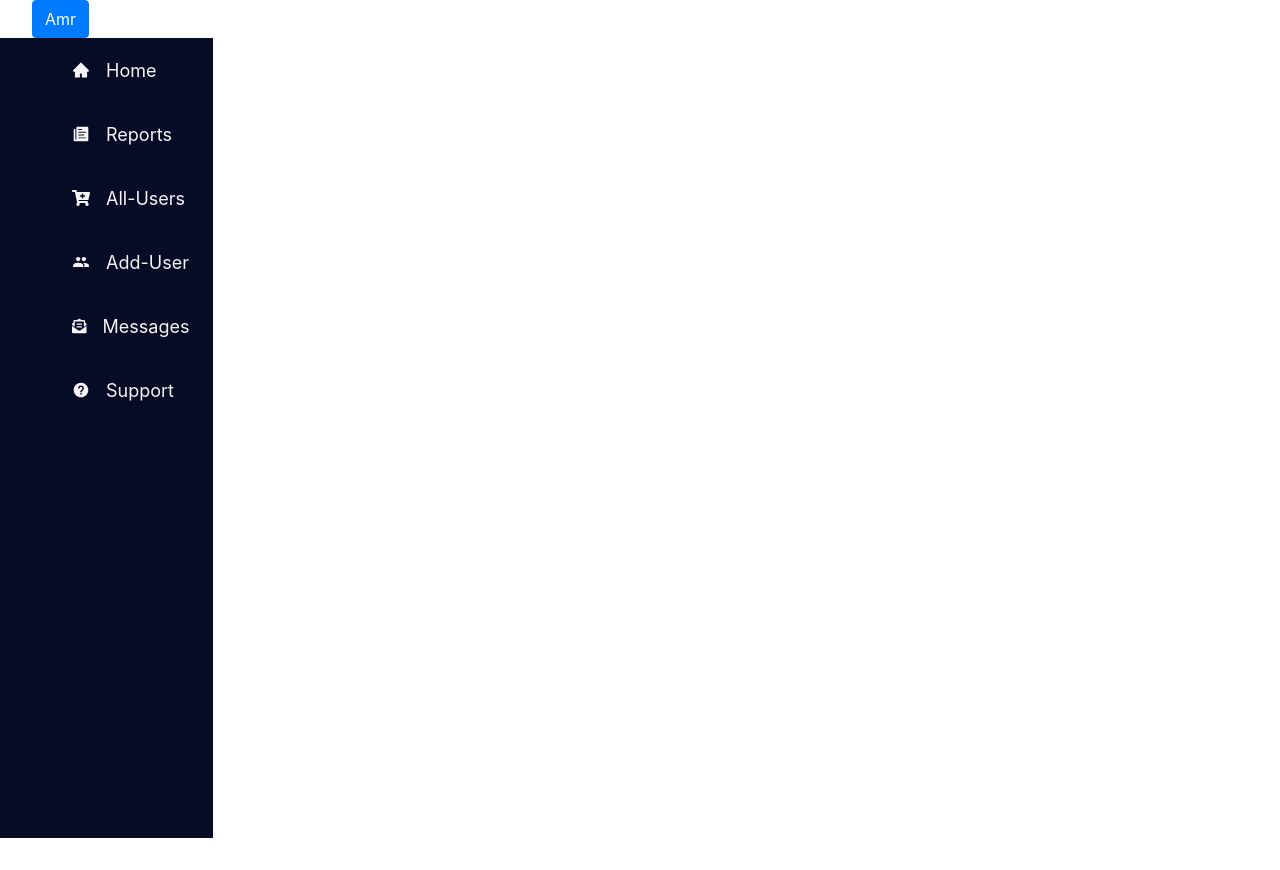
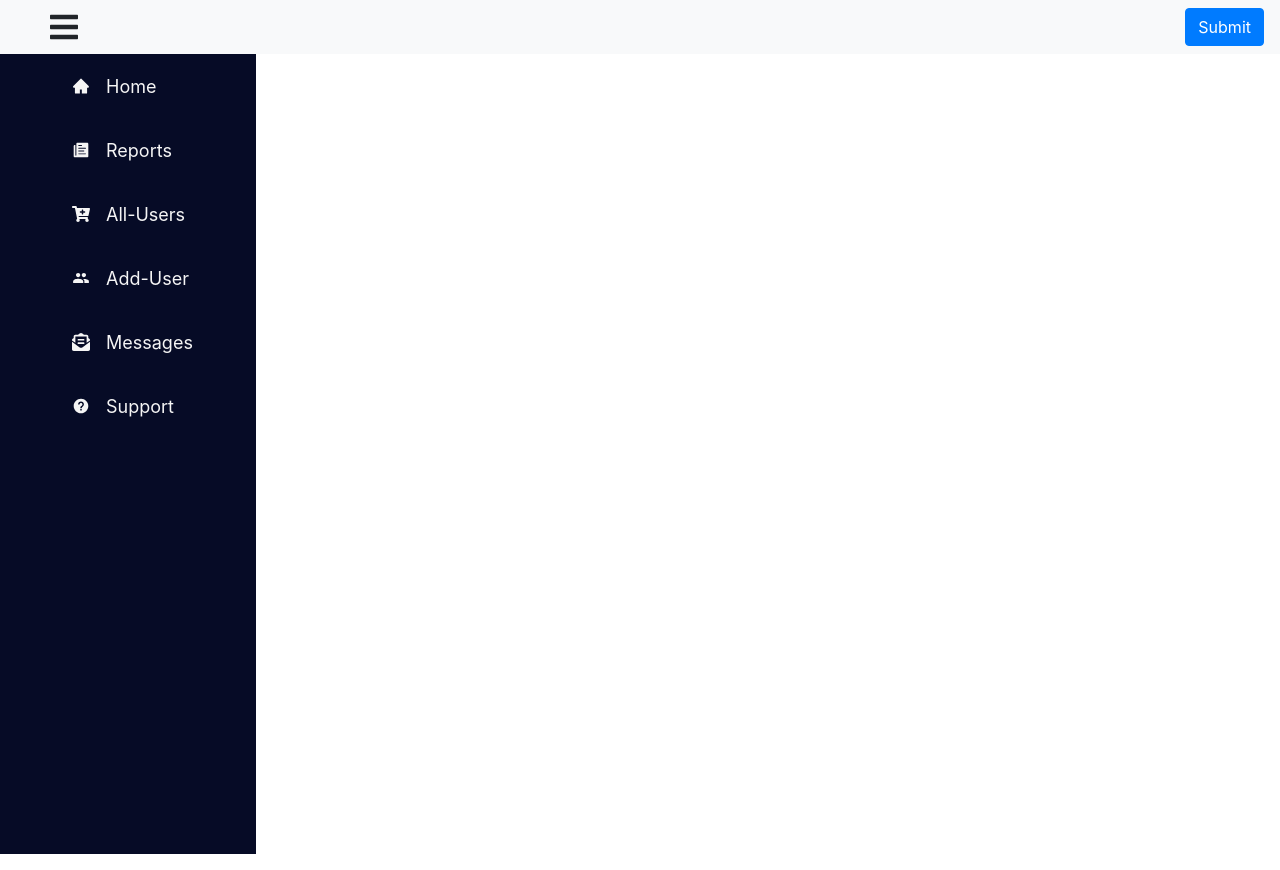
Before and after one commit to AmrElzafarani/Optics, a React (Create React App) app: page /reports in a window 1280 px wide. Before the commit the page ends 838 px from the top, so only its background shows below. Built offline with nearby package versions, Linux system fonts and the light colour scheme.

Commit message:
Performing Layout design

```diff
--- a/src/App.js
+++ b/src/App.js
@@ -1,4 +1,4 @@
-import React from "react";
+import React, {useState} from "react";
 import { BrowserRouter as Router, Switch, Route } from "react-router-dom";
 import Reports from "./Components/Layout/Reports";
 import SideDrawer from "./Components/Layout/SideDrawer";
@@ -8,14 +8,19 @@ import AddUser from "./Components/Pages/AddUser";
 import Layout from "./Components/Layout/Layout";
 
 function App() {
+
+  const [sidebar, setSidebar] = useState(false);
+  //toggle sidenav
+  const showSidebar = () => {
+    return setSidebar(!sidebar);
+  };
   return (
     <>
-      {/* <div className="d-flex"> */}
-      <Header />
+      <Header showSidebar={showSidebar}/>
 
       <Router>
         <div className="d-flex">
-          <SideDrawer />
+          <SideDrawer sidebar={sidebar}/>
 
           {/* <Layout /> */}
           <div className="page-content">
@@ -27,7 +32,8 @@ function App() {
           </div>
         </div>
       </Router>
-      {/* </div> */}
+      <Reports age="26" />
+       {/*</div>*/}
     </>
   );
 }
--- a/src/Components/Layout/Header.js
+++ b/src/Components/Layout/Header.js
@@ -1,43 +1,31 @@
-import React from "react";
-import { FaBars } from "react-icons/fa";
+import React, {useState} from "react";
+import {FaBars} from "react-icons/fa";
 
-import { Navbar, Form, InputGroup, FormControl, Button,Nav } from "react-bootstrap";
+import {Navbar, Form, InputGroup, FormControl, Button, Nav} from "react-bootstrap";
 import showSidebar from "./SideDrawer";
 
-const Header = (props) => {
-  return (
-    <div className="sidebar">
-      <Button onClick={props.showSidebar} className="menu-bars">
-
-        Amr
-      </Button>
-
-    </div>
+import "../Layout/SideDrawer.css";
 
 
-    // <Navbar className="bg-light justify-content-between">
-    //   <Form inline>
-    //     <InputGroup>
-    //       <InputGroup.Prepend>
-    //         <InputGroup.Text id="basic-addon1">@</InputGroup.Text>
-    //       </InputGroup.Prepend>
-    //       <FormControl
-    //         placeholder="Username"
-    //         aria-label="Username"
-    //         aria-describedby="basic-addon1"
-    //       />
-    //     </InputGroup>
-    //   </Form>
-    //   <Form inline>
-    //     <FormControl
-    //       type="text"
-    //       placeholder="Search"
-    //       className=" mr-sm-2"
-    //     />
-    //     <Button type="submit">Submit</Button>
-    //   </Form>
-    // </Navbar>
-  );
+const Header = (props) => {
+
+
+    return (
+        <div>
+            <Navbar className="bg-light justify-content-between">
+                    <FaBars className="menu-bars" onClick={props.showSidebar}/>
+                <Form inline className="bg-light justify-content">
+
+
+
+
+
+                    <Button type="submit">Submit</Button>
+                </Form>
+            </Navbar>
+        </div>
+
+    );
 };
 
 export default Header;
--- a/src/Components/Layout/Layout.js
+++ b/src/Components/Layout/Layout.js
@@ -1,20 +1,46 @@
-import React, {useState} from 'react'
-import { SidebarData } from './SidebarData'
+import React, {Component} from 'react'
 import SideDrawer from './SideDrawer';
 import Header from './Header';
+import {BrowserRouter as Router, Switch, Route} from "react-router-dom";
+import Reports from "./Reports";
+import AllUsers from "../Pages/AllUsers";
+import AddUser from "../Pages/AddUser";
 
-function Layout() {
+class Layout extends Component {
+    state = {
+        showSideDrawer: false
+    }
+    sideDrawerClosedHandler = () => {
+        this.setState( { showSideDrawer: !this.state.showSideDrawer } );
+    }
 
-    const [sidebar, setSidebar] = useState(true);
-  //toggle sidenav
-  const showSidebar = () => setSidebar(!sidebar);
 
-    return (
-        <div>
-            <Header sidebartoggle={showSidebar} />
-            <SideDrawer />
-        </div>
-    )
+    render() {
+        return (
+            <>
+                <div>
+                    <Header toggle={this.sideDrawerClosedHandler}/>
+                </div>
+                <Router>
+                    <div className="d-flex">
+                        <SideDrawer
+                            open={this.sideDrawerClosedHandler}
+                        />
+                        <div className="page-content">
+                            <Switch>
+                                <Route path="/reports" component={Reports}/>
+                                <Route path="/All-users" component={AllUsers}/>
+                                <Route path="/Add-user" component={AddUser}/>
+                            </Switch>
+                        </div>
+                    </div>
+                </Router>
+
+            </>
+
+
+        )
+    }
 }
 
 export default Layout
--- a/src/Components/Layout/SideDrawer.js
+++ b/src/Components/Layout/SideDrawer.js
@@ -1,27 +1,20 @@
 import React, { useState } from "react";
 import { FaBars, FaTemperatureHigh } from "react-icons/fa";
 import { Button, Nav } from "react-bootstrap";
-import Header from './Header';
+import Header from "./Header";
 
 import { SidebarData } from "./SidebarData";
 import "./SideDrawer.css";
 
 import { Link } from "react-router-dom";
 
-const SideDrawer = () => {
-  const [sidebar, setSidebar] = useState(false);
-  //toggle sidenav
-  const showSidebar = () => { setSidebar(!sidebar)};
+const SideDrawer = (props) => {
+
   return (
+
     <>
-       {/* <div className="sidebar">
-        <Button className="menu-bars" onClick={showSidebar}>
-        </Button>
-      </div>  */}
-
-
-      <Nav className={sidebar ? "nav-menu active" : "nav-menu"}>
-        <ul className="nav-menu-items">
+        <Nav >
+            <ul className={props.sidebar ? "nav-menu active" : "nav-menu"}>
           {SidebarData.map((item, index) => {
             return (
               <li key={index} className={item.cName}>
@@ -34,7 +27,6 @@ const SideDrawer = () => {
           })}
         </ul>
       </Nav>
-
     </>
   );
 };
```
